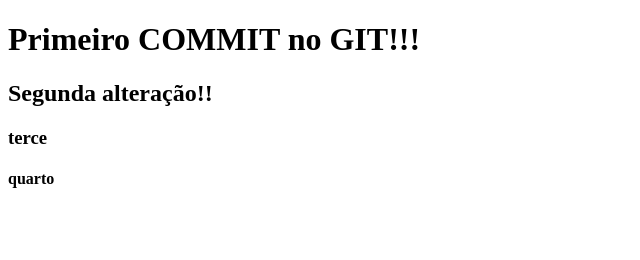
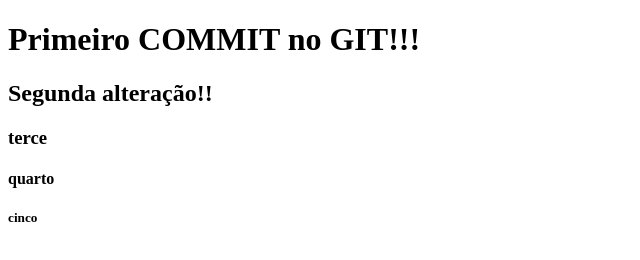
Before and after one commit to ericosantiago/hello-world, a plain HTML site: page index.html in a window 1280 px wide. Shown: the full height of the page, 0-640 px from the left. Drawn offline with Linux system fonts and the light colour scheme.

Commit message:
Update index.html
cinco

```diff
--- a/index.html
+++ b/index.html
@@ -10,6 +10,8 @@
     <h2>Segunda alteração!!</h2>
     <h3>terce</h3>
     <h4>quarto</h4>
+    <h5>cinco</h5>
+
 
 </body>
 </html>
```
